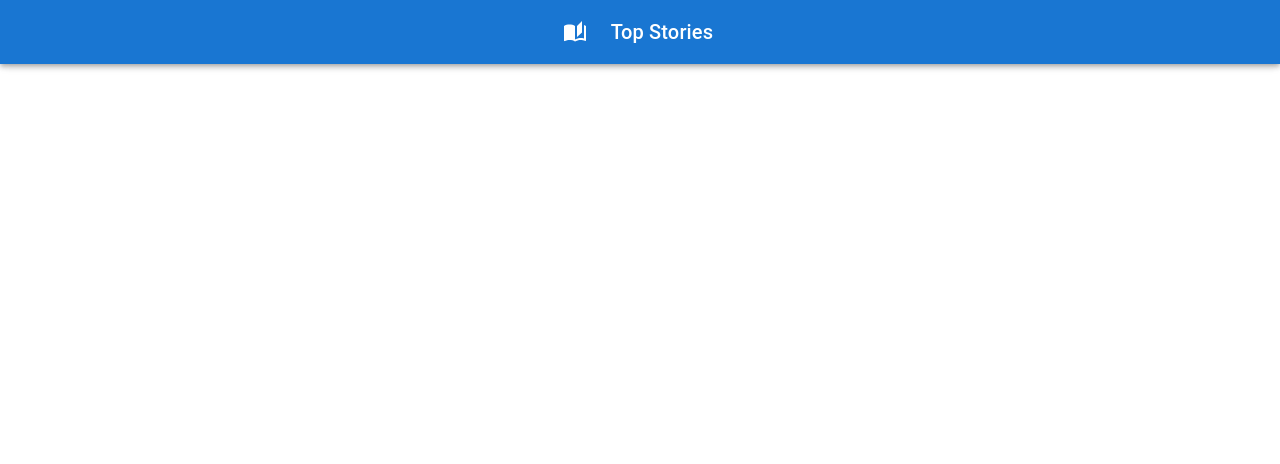
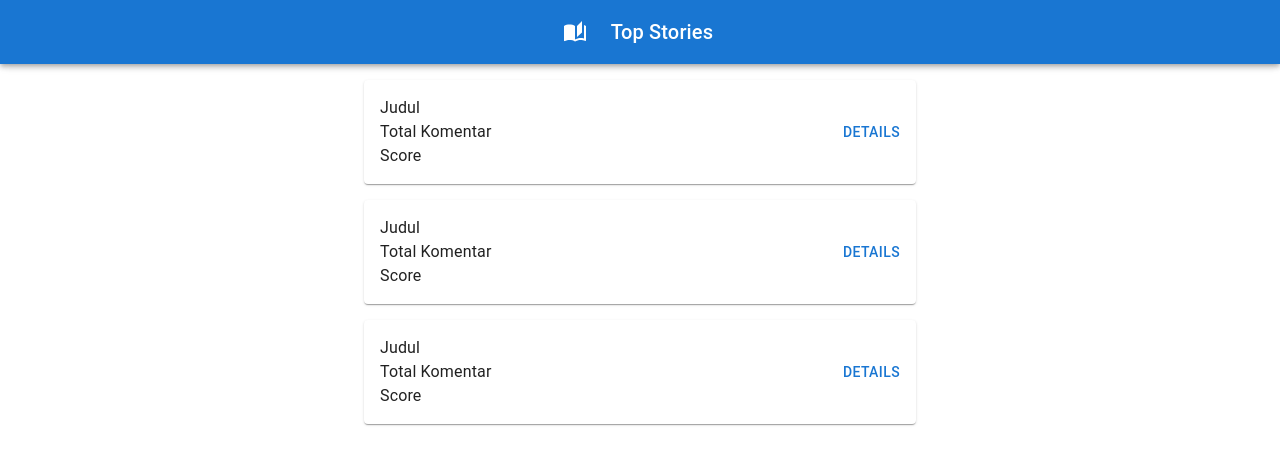
Before and after one commit to Lendi156/top-stories, a React (Create React App) app: page / in a window 1280 px wide. Shown: the top 464 px of the page. Built offline with nearby package versions, Linux system fonts and the light colour scheme.

Commit message:
Add story list component into homepage

```diff
--- a/src/App.js
+++ b/src/App.js
@@ -1,7 +1,9 @@
 import React from 'react'
 import './App.css'
+import { Route, Routes } from 'react-router-dom'
 import { Container, AppBar, Toolbar, IconButton, Typography } from '@mui/material'
 import AutoStoriesIcon from '@mui/icons-material/AutoStories'
+import Home from './Pages/Home'
 
 function App () {
   return (
@@ -16,6 +18,9 @@ function App () {
           </Typography>
         </Toolbar>
       </AppBar>
+      <Routes>
+        <Route exact path="/" element={<Home />}/>
+      </Routes>
     </Container>
   )
 }
--- a/src/Component/StoriesList.JSX
+++ b/src/Component/StoriesList.JSX
@@ -1,10 +1,10 @@
 import React from 'react'
 import PropTypes from 'prop-types'
-import { Card, CardContent, Typography, Button, CardActions } from '@mui/material'
+import { Card, CardContent, Button, Typography, CardActions } from '@mui/material'
 
-export default function StoriesList ({ storyId }) {
+export default function StoriesList () {
   return (
-          <Card key={storyId} sx={{ display: 'flex', justifyContent: 'space-between' }}>
+          <Card sx={{ display: 'flex', justifyContent: 'space-between' }}>
             <CardContent>
               <Typography>
                 Judul
@@ -24,5 +24,5 @@ export default function StoriesList ({ storyId }) {
 }
 
 StoriesList.propTypes = {
-  storyId: PropTypes.string.isRequired
+  storyId: PropTypes.number.isRequired
 }
--- a/src/Pages/Home.jsx
+++ b/src/Pages/Home.jsx
@@ -1,6 +1,6 @@
 import React from 'react'
 import { Container, Stack } from '@mui/material'
-import StoriesList from '../Component/StoriesList.JSX'
+import StoriesList from '../Component/StoriesList'
 
 export default function Home () {
   const topStoryList = [1, 2, 3]
@@ -8,9 +8,10 @@ export default function Home () {
 
   topStoryList.forEach((id) => {
     storyList.push(
-      <StoriesList storyId={id} key={id} />
+        <StoriesList storyId={id} />
     )
   })
+
   return (
     <Container maxWidth="sm">
     <Stack spacing={2} sx={{ margin: '80px 0 20px' }}>
--- a/src/index.js
+++ b/src/index.js
@@ -2,11 +2,14 @@ import React from 'react'
 import ReactDOM from 'react-dom'
 import './index.css'
 import App from './App'
+import { BrowserRouter } from 'react-router-dom'
 import reportWebVitals from './reportWebVitals'
 
 ReactDOM.render(
   <React.StrictMode>
-    <App />
+    <BrowserRouter>
+      <App />
+    </BrowserRouter>
   </React.StrictMode>,
   document.getElementById('root')
 )
```
